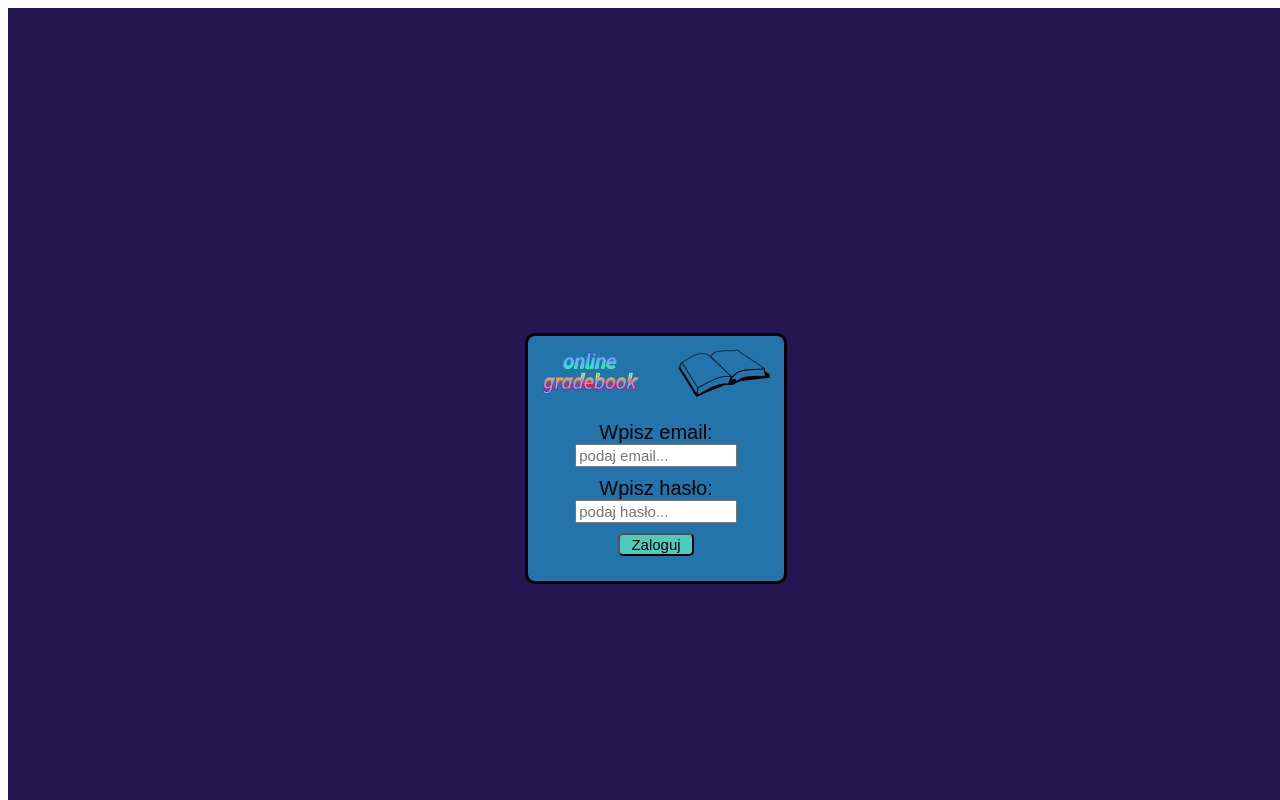
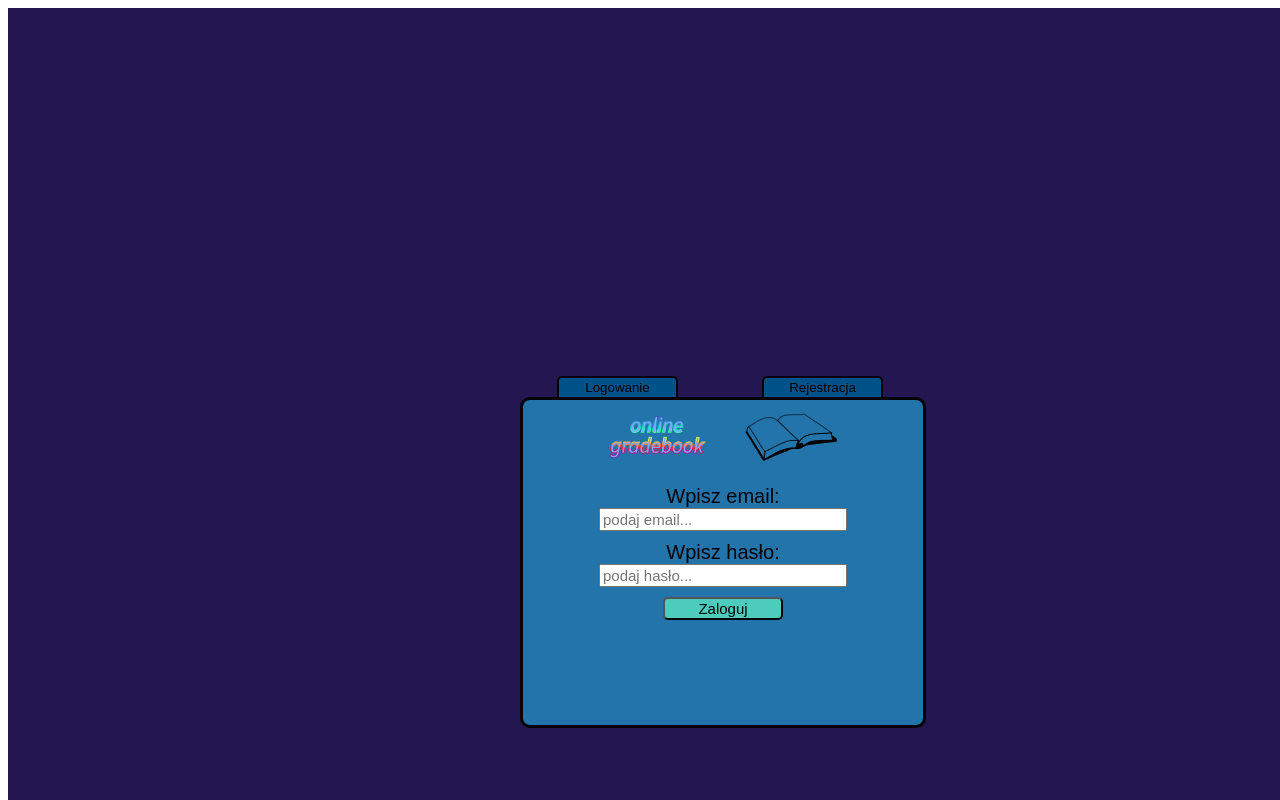
Before and after one commit to MakksP/online-gradebook, a PHP site: page / in a window 1280 px wide. Run offline with PHP 8.4, Linux system fonts and the light colour scheme; some web fonts are replaced.

Commit message:
Login and register card animation after hover

```diff
--- a/index.php
+++ b/index.php
@@ -5,6 +5,7 @@
     <title>Online gradebook</title>
     <meta name="description" content="Welcome to my gradebook">
     <link rel="stylesheet" href="styles/loginStyles.css">
+    <link rel="stylesheet" href="styles/loginRegisterCardAnim.css">
 
     <link rel="preconnect" href="https://fonts.googleapis.com">
     <link rel="preconnect" href="https://fonts.gstatic.com" crossorigin>
@@ -13,8 +14,21 @@
 <body>
     <div class="main_container">
 
+        <div id="main_pane">
+            <div id="login_register_card">
+                <div id="login_card" class="card_button_container">
+                    <button type="button" class="card_button">Logowanie</button>
+                </div>
+
+                <div id="register_card" class="card_button_container">
+                    <button type="button" class="card_button">Rejestracja</button>
+                </div>
+            </div>
+
 
             <div id="login_field">
+
+
                 <div id="online_gradebook_logo">
                     <img src="images/gradebook_logo.png">
                 </div>
@@ -29,9 +43,11 @@
                     <div class="button_container">
                         <input type="submit" id="login_button" value="Zaloguj">
                     </div>
+                </form>
 
-            </form>
             </div>
+        </div>
+
     </div>
 
 
--- /dev/null
+++ b/styles/loginRegisterCardAnim.css
@@ -0,0 +1,26 @@
+.card_button_container:hover{
+    height: 40px;
+    cursor: pointer;
+    animation: hovered_card_button_anim;
+    animation-duration: 500ms;
+
+
+}
+
+.card_button_container{
+    height: 25px;
+    cursor: pointer;
+    animation: released_card_button_anim;
+    animation-duration: 500ms;
+}
+
+
+@keyframes hovered_card_button_anim {
+    from{height: 25px;}
+    to{height: 40px;}
+}
+
+@keyframes released_card_button_anim {
+    from{height: 40px;}
+    to{height: 25px;}
+}
--- a/styles/loginStyles.css
+++ b/styles/loginStyles.css
@@ -6,19 +6,25 @@
     text-align: center;
 }
 
-#login_field{
-    background-color: #2374AB;
-    width: 20%;
-    height: 30%;
+#main_pane{
+    width: 400px;
+    height: 400px;
     position: relative;
     left: 40%;
     top: 40%;
+}
+
+#login_field{
+    background-color: #2374AB;
+    width: 100%;
+    height: 80%;
+    border-radius: 10px;
     border: 3px solid black;
-    border-radius: 10px;
-    margin: 5px;
     text-align: center;
     align-items: center;
     padding-top: 5px;
+    position: absolute;
+    bottom: 0;
 }
 
 label{
@@ -61,3 +67,39 @@ label{
     border-radius: 5px;
     cursor: pointer;
 }
+
+#login_register_card{
+    display: grid;
+    grid-template-columns: 1fr 1fr;
+    grid-gap: 10px;
+    justify-items: center;
+    position: absolute;
+    top: 25px;
+    width: 100%;
+    height: 50px;
+}
+
+.card_button{
+    background-color: transparent;
+    border: none;
+
+}
+
+.card_button:hover{
+    background-color: transparent;
+    border: none;
+    cursor: pointer;
+}
+
+.card_button_container{
+    background-color: #015289;
+    width: 60%;
+    height: 25px;
+    border-top-left-radius: 5px;
+    border-top-right-radius: 5px;
+    border-top: 2px solid black;
+    border-left: 2px solid black;
+    border-right: 2px solid black;
+    align-self: end;
+
+}
```
Lines whose indentation alone changed are shown as unchanged.
